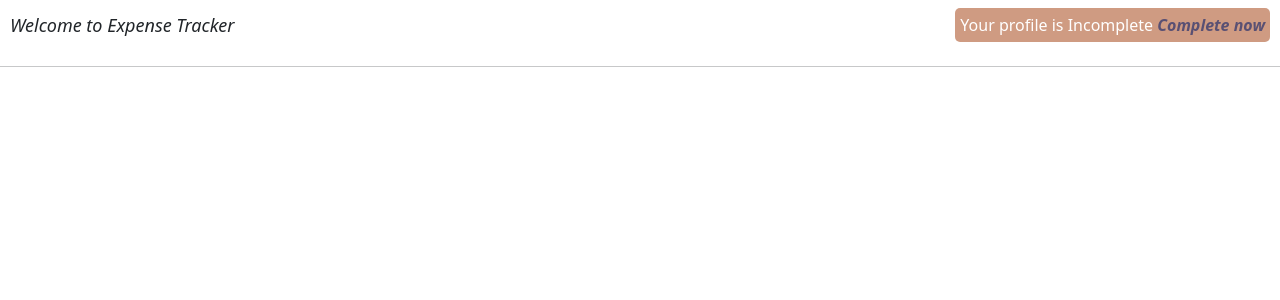
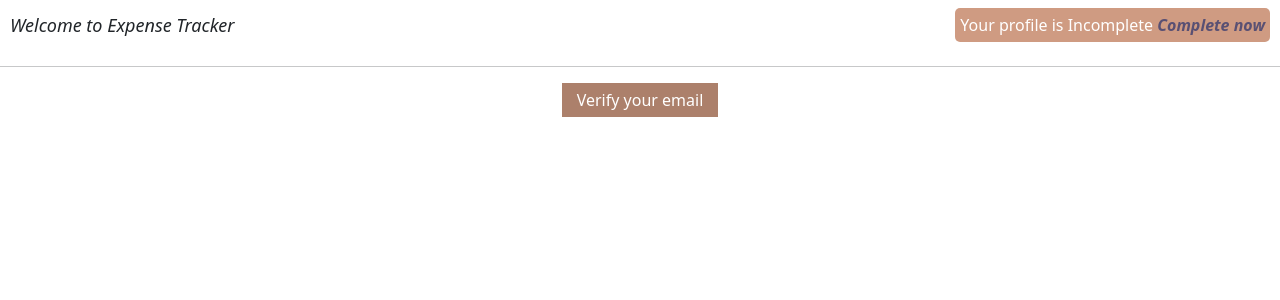
Before and after one commit to jaiswalk008/expense-tracker-using-react, a React (Create React App) app: page /expense in a window 1280 px wide. Shown: the top 300 px of the page. Built offline with nearby package versions, Linux system fonts and the light colour scheme.

Commit message:
added email verification

```diff
--- a/src/App.js
+++ b/src/App.js
@@ -3,14 +3,17 @@ import './App.css'
 import Expense from './Components/Expense/Expense';
 import Login from './Components/User/Login';
 import Signup from './Components/User/Signup';
-import { Route } from 'react-router-dom/cjs/react-router-dom.min';
+import { Route , Redirect} from 'react-router-dom/cjs/react-router-dom.min';
 function App() {
 
 
   return (
     <div className="App">
+      <Route path="/" exact>
+        <Redirect to="/login"></Redirect>
+      </Route>
       <Route path="/signup"><Signup/></Route>
-      <Route path="/login"><Login/></Route>
+      <Route path="/login" exact><Login/></Route>
       <Route path="/expense"><Expense/></Route>
 
     </div>
--- a/src/Components/Expense/Expense.css
+++ b/src/Components/Expense/Expense.css
@@ -4,7 +4,7 @@
     font-size: large;
     font-weight: 500;
 }
-.navbar >span{
+.navbar >span {
     background-color: rgb(207, 155, 130);
     color: white;
     padding: 5px;
@@ -34,3 +34,17 @@
     margin-left: 50px;
     font-weight: 500;
 }
+#verify-email{
+    text-align: center;
+    color: white;
+    background-color: rgb(172, 128, 107);
+    width: fit-content;
+    padding:5px 15px
+
+}
+#verify-email:hover{
+    cursor: pointer;
+    color: black;
+    background-color: rgb(219, 182, 165);
+    text-decoration: underline;
+}
--- a/src/Components/Expense/Expense.js
+++ b/src/Components/Expense/Expense.js
@@ -1,12 +1,29 @@
 import { useState } from 'react';
 import './Expense.css';
 import Profile from './Profile';
+import axios from 'axios';
+
 const Expense = () =>{
     const [showProfileComponent , setShowProfileComponent] = useState(false);
-
+    const emailVerificationStatus = localStorage.getItem('emailVerified');
+    const token = localStorage.getItem('token');
+    const [error , setError] = useState('');
+    const [emailVerified , setEmailVerified] = useState(!!emailVerificationStatus);
     const completeProfileHandler = () =>{
         // console.log('hello');
         setShowProfileComponent(prevState => !prevState)
+    }
+    const verifyEmail =async () =>{
+        try {
+            const res = await axios.post('https://identitytoolkit.googleapis.com/v1/accounts:sendOobCode?key='+process.env.REACT_APP_AUTH_KEY,
+        {requestType:'VERIFY_EMAIL',
+    idToken:token});
+            setEmailVerified(true);
+            localStorage.setItem('emailVerified',true);
+        } catch (error) {
+            setError(error.response.data.error.message);
+        }
+
     }
     return (
         <div>
@@ -16,6 +33,10 @@ const Expense = () =>{
             </nav>
             <hr></hr>
             {showProfileComponent && <Profile clickHander={completeProfileHandler}/>}
+           {!emailVerified && <div className='d-flex justify-content-center'>
+                {error.length>0 && <main>{error}</main>}
+                <p onClick={verifyEmail} id='verify-email'>Verify your email</p>
+            </div>}
         </div>
     )
 }
```
